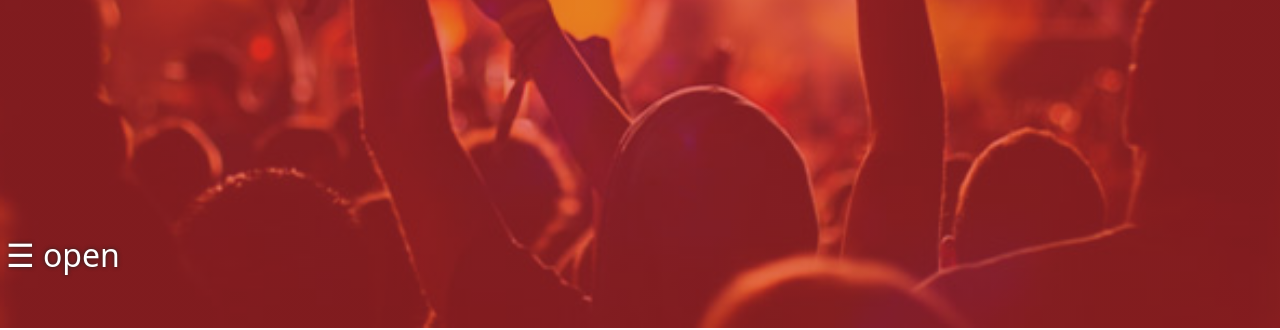
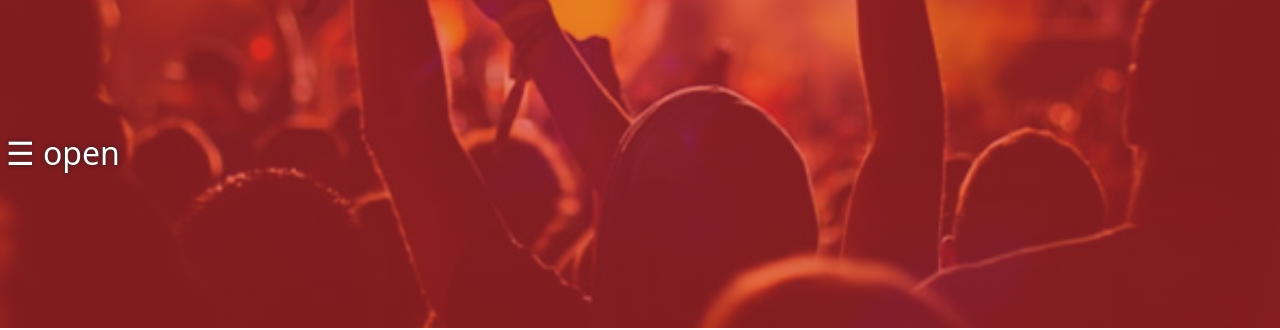
Before and after one commit to HassanEssam0110/EgyptionParty-jquery, a plain HTML site: page index.html in a window 1280 px wide. Shown: the part 472-802 px from the top of the page. Drawn offline with Linux system fonts and the light colour scheme; files whose address does not match are found by name.

Commit message:
first commit

```diff
--- a/assets/css/style.css
+++ b/assets/css/style.css
@@ -78,8 +78,13 @@ body {
   box-shadow: none;
 }
 .btn-nav {
+  width: fit-content;
+  text-wrap: nowrap;
   color: #fff;
   text-shadow: 0 0 4px #222;
+  position: absolute;
+  top: 75%;
+  left: 0;
   cursor: pointer;
   background-color: transparent;
   border: none;
--- a/index.html
+++ b/index.html
@@ -19,13 +19,13 @@
 </head>
 
 <body data-bs-spy="scroll" data-bs-target="#nav" data-bs-offset="0">
+    <!-- ?=== Start Spinner === -->
     <div id="spinner" class="spinner-container vh-100 w-100 d-flex justify-content-center align-items-center">
         <span class="loader"></span>
     </div>
 
-
     <!-- ?=== Start Navbar === -->
-    <div class="navbar p-0 d-flex align-items-center position-fixed">
+    <div class="navbar p-0 d-flex align-items-center position-fixed bg-body">
         <nav id="nav" class="nav flex-column h-100">
             <button id="btnCloseMenu" class="btn-nav-close">×</button>
             <a class="nav-link active" aria-current="page" href="#home">Home</a>
@@ -34,7 +34,7 @@
             <a class=" nav-link" href="#contact-us">Contact</a><!--  -->
             <a class=" nav-link" href="https://www.google.com" target="_blank">goo</a><!--  -->
         </nav>
-        <button id="btnMenu" class="btn-nav fs-2 mb-5 align-self-end">☰ open</button>
+        <button id="btnMenu" class="btn-nav fs-2">☰ open</button>
     </div>
     <!-- ?=== Start Home Section === -->
     <section id="home" class="home min-vh-100 d-flex justify-content-center align-items-center">
```
